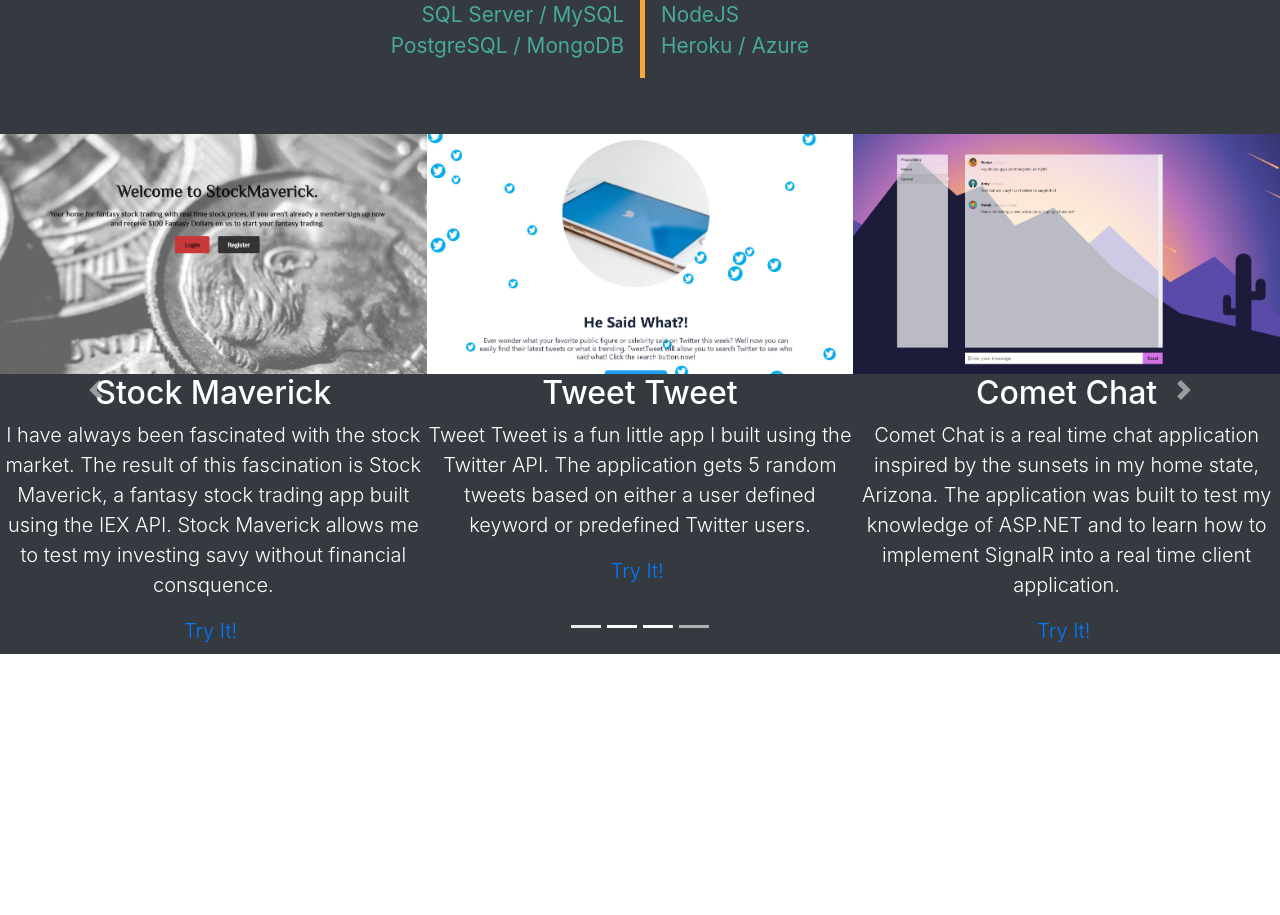
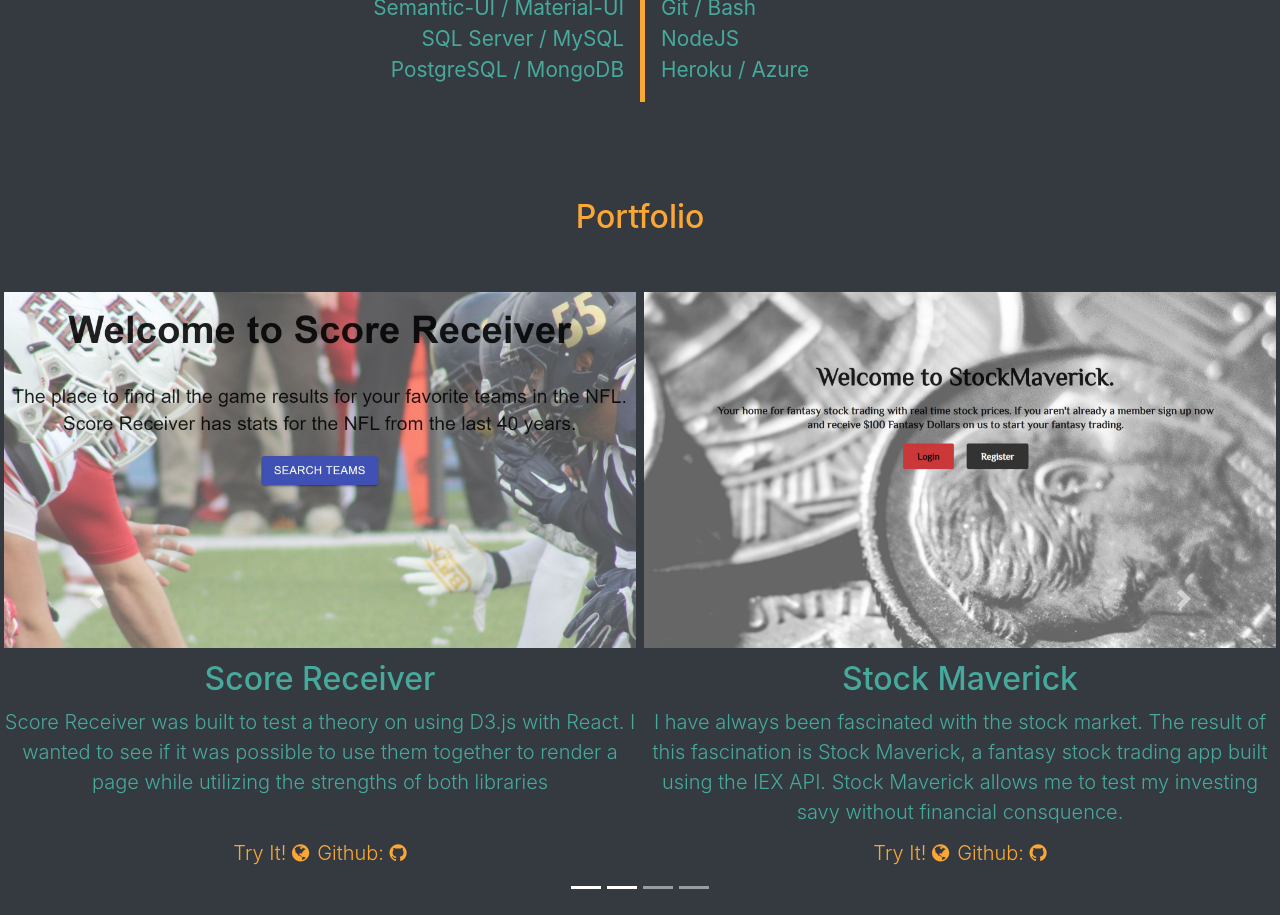
Before and after one commit to Rmckays/newWebsiteAngular, an Angular app: page / in a window 1280 px wide. Shown: the part 820-1735 px from the top of the page. Before the commit the page ends 1474 px from the top, so only its background shows below. Built offline with nearby package versions, Linux system fonts and the light colour scheme.

Commit message:
Refactor portfolio & navigation.

```diff
--- a/src/app/app.module.ts
+++ b/src/app/app.module.ts
@@ -1,6 +1,5 @@
 import { BrowserModule } from '@angular/platform-browser';
 import { NgModule } from '@angular/core';
-
 import { AppRoutingModule } from './app-routing.module';
 import { AppComponent } from './app.component';
 import { BrowserAnimationsModule } from '@angular/platform-browser/animations';
@@ -10,7 +9,6 @@
 import { ShowcaseComponent } from './showcase/showcase.component';
 import { SkillsComponent } from './skills/skills.component';
 import { PortfolioComponent } from './portfolio/portfolio.component';
-import { CarouselComponent } from './portfolio/carousel/carousel.component';
 
 
 @NgModule({
@@ -20,7 +18,6 @@
     ShowcaseComponent,
     SkillsComponent,
     PortfolioComponent,
-    CarouselComponent
   ],
   imports: [
     BrowserModule,
--- a/src/app/navigation/navigation.component.html
+++ b/src/app/navigation/navigation.component.html
@@ -10,13 +10,16 @@
     <div class="collapse navbar-collapse justify-content-end" id="collapseBasic" [collapse]="isCollapsed" [isAnimated]="true">
       <ul class="navbar-nav d-flex">
         <li class="nav-item">
-          <a class="p-2 text-dark text-dark font-weight-bold nav-link text-right" href="#home">Home</a>
+          <a class="p-2 text-dark text-dark font-weight-bold nav-link text-right" href="http://localhost:4200/">Home</a>
         </li>
         <li class="nav-item">
-          <a class="p-2 text-dark text-dark font-weight-bold nav-link text-right" href="#skills">Skills</a>
+          <a class="p-2 text-dark text-dark font-weight-bold nav-link text-right" href="http://localhost:4200/#skills">Skills</a>
         </li>
         <li class="nav-item">
-          <a class="p-2 text-dark text-dark font-weight-bold nav-link text-right" href="#About">About</a>
+          <a class="p-2 text-dark text-dark font-weight-bold nav-link text-right" href="http://localhost:4200/#portfolio">Portfolio</a>
+        </li>
+        <li class="nav-item">
+          <a class="p-2 text-dark text-dark font-weight-bold nav-link text-right" href="http://localhost:4200/#about">About</a>
         </li>
       </ul>
     </div>
--- a/src/app/navigation/navigation.component.ts
+++ b/src/app/navigation/navigation.component.ts
@@ -13,4 +13,8 @@
   ngOnInit(): void {
   }
 
+  scroll(el: HTMLElement) {
+    el.scrollIntoView({behavior: 'smooth'});
+  }
+
 }
--- a/src/app/portfolio/carousel/carousel.component.html
+++ /dev/null
@@ -1,12 +0,0 @@
-<carousel [itemsPerSlide]="3"
-          [singleSlideOffset]="false"
-          [noWrap]="false"
-          [indicatorsByChunk]="true">
-  <slide *ngFor="let slide of slides; let index=index" class="mx-auto">
-    <img [src]="slide.image" alt="image slide" style="display: block; width: 100%;">
-    <div class="carousel-caption">
-<!--      <h4>{{slide.title}}</h4>-->
-<!--      <p>{{slide.description}}</p>-->
-    </div>
-  </slide>
-</carousel>
--- a/src/app/portfolio/carousel/carousel.component.ts
+++ /dev/null
@@ -1,56 +0,0 @@
-import { Component, OnInit } from '@angular/core';
-
-@Component({
-  selector: 'app-carousel',
-  templateUrl: './carousel.component.html',
-  styleUrls: ['./carousel.component.scss']
-})
-export class CarouselComponent implements OnInit {
-  itemsPerSlide = 3;
-
-  // slides = [
-  //   {
-  //     title: 'Score Receiver',
-  //     description: 'Score Receiver was built to test a theory on using D3.js with React. I wanted to see if it was possible to use them together to render a page while utilizing the strengths of both libraries',
-  //     github: 'https://github.com/Rmckays/ScoreReceiver',
-  //     website: 'https://score-receiver.herokuapp.com/',
-  //     image: 'assets/images/ScoreRec.JPG'
-  //   },
-  //   {
-  //     title: 'Stock Maverick',
-  //     description: "I have always been fascinated with the stock market. The result of this fascination is Stock Maverick, " +
-  //       "a fantasy stock trading app built using the IEX API.  Stock Maverick allows me to test my investing savy without financial consquence.",
-  //     github: 'https://github.com/Rmckays/StockMaverick',
-  //     website: 'https://stockmaverick.azurewebsites.net/',
-  //     image: 'assets/images/StockMav.JPG'
-  //   },
-  //   {
-  //     title: 'Tweet Tweet',
-  //     description: "Tweet Tweet is a fun little app I built using the Twitter API. " +
-  //       "The application gets 5 random tweets based on either a user defined keyword or predefined Twitter users.  ",
-  //     github: 'https://github.com/Rmckays/twitter_node',
-  //     website: 'https://tweet-tweet-node.herokuapp.com',
-  //     image: 'assets/images/TweetTweet.JPG'
-  //   },
-  //   {
-  //     title: 'Comet Chat',
-  //     description: "Comet Chat is a real time chat application inspired by the sunsets in my home state, Arizona. " +
-  //       "The application was built to test my knowledge of ASP.NET and to learn how to implement SignalR into a real time client application. ",
-  //     github: 'https://github.com/Rmckays/CometChat',
-  //     website: 'https://github.com/Rmckays/CometChat',
-  //     image: 'assets/images/CometChat.JPG'
-  //   }
-  // ];
-
-  slides = [
-    {image: 'assets/images/StockMav.JPG'},
-    {image: 'assets/images/ScoreRec.JPG'},
-    {image: 'assets/images/TweetTweet.JPG'},
-    {image: 'assets/images/CometChat.JPG'}
-  ]
-  constructor() { }
-
-  ngOnInit(): void {
-  }
-
-}
--- a/src/app/portfolio/portfolio.component.html
+++ b/src/app/portfolio/portfolio.component.html
@@ -1,16 +1,26 @@
+<div class="container">
+  <h2 class="text-orange col-12 m-auto py-5" id="portfolio">Portfolio</h2>
+</div>
 <carousel
-  [itemsPerSlide]="3"
+  [itemsPerSlide]="slidesPerPage"
   [singleSlideOffset]="true"
-  [noWrap]="false">
+  [startFromIndex]="0"
+  [noWrap]="false"
+  [interval]="10000">
   <slide *ngFor="let slide of slides" class="mx-auto">
-    <div class="text-center py-2 bg-dark text-white">
+    <div class="text-center py-2 bg-dark text-white mx-1">
       <img [src]="slide.image" alt="image slide" class="img-fluid" style="display: block;">
-      <div class="lead">
-        <h2>{{slide.title}}</h2>
-        <p>{{slide.description}}</p>
-        <a href="{{slide.website}}">Try It!
-          <i class="fa fa-browser text-white"></i>
-        </a>
+      <div class="lead py-1 mt-2">
+        <h2 class="text-teal">{{slide.title}}</h2>
+        <p class="text-teal p-height">{{slide.description}}</p>
+        <div class="d-flex w-100 justify-content-center align-items-center">
+          <a href="{{slide.website}}" class="text-orange px-1 ml-1">Try It!
+            <i class="fa fa-globe text-orange"></i>
+          </a>
+          <a href="{{slide.github}}" class="text-orange px-1 mr-1">Github:
+            <i class="fa fa-github text-orange"></i>
+          </a>
+        </div>
       </div>
     </div>
   </slide>
--- a/src/app/portfolio/portfolio.component.scss
+++ b/src/app/portfolio/portfolio.component.scss
@@ -0,0 +1,25 @@
+$primary: #47A99C;
+$accent: #FBA736;
+
+.bg-teal {
+  background-color: $primary !important;
+}
+
+.text-orange {
+  color: $accent;
+  text-align: center;
+  padding: 1em 0 1em 0;
+}
+
+.text-teal {
+  color: $primary;
+}
+
+.p-height {
+  height: 80px;
+}
+
+.text-orange:hover {
+  color: $primary;
+  text-decoration: none;
+}
--- a/src/app/portfolio/portfolio.component.ts
+++ b/src/app/portfolio/portfolio.component.ts
@@ -6,6 +6,8 @@
   styleUrls: ['./portfolio.component.scss']
 })
 export class PortfolioComponent implements OnInit {
+  slidesPerPage: number;
+
   slides = [
     {
       title: 'Score Receiver',
@@ -42,6 +44,11 @@
   constructor() { }
 
   ngOnInit(): void {
+    if(window.innerWidth < 600){
+      this.slidesPerPage = 1;
+    } else {
+      this.slidesPerPage = 2;
+    }
   }
 
 }
--- a/src/app/showcase/showcase.component.html
+++ b/src/app/showcase/showcase.component.html
@@ -1,8 +1,8 @@
-<div class="showcase-background">
+<div class="showcase-background" id="showcase">
   <div class="container h-100">
     <div class="row mt-5 d-flex align-items-center justify-content-between h-100">
       <div class="col-md-6 big-logo">
-        <img src="assets/images/logo.png" class="img-fluid" alt="">
+        <img src="assets/images/logo2.png" class="img-fluid" alt="">
       </div>
       <div class="col-md-6 d-flex flex-column align-items-center text-showcase">
         <h2 class="text-teal">Rustyn Simmons</h2>
--- a/src/app/skills/skills.component.html
+++ b/src/app/skills/skills.component.html
@@ -1,4 +1,4 @@
-<div class="container mt-3">
+<div class="container mt-3 pt-4" id="skills">
   <h2 class="text-orange col-12 m-auto py-5">Skills & Technologies</h2>
   <div class="row">
     <div class="col-lg-1"></div>
```
Also changed, not shown: src/app/portfolio/carousel/carousel.component.scss (deleted), src/assets/images/logo2.png (added).
